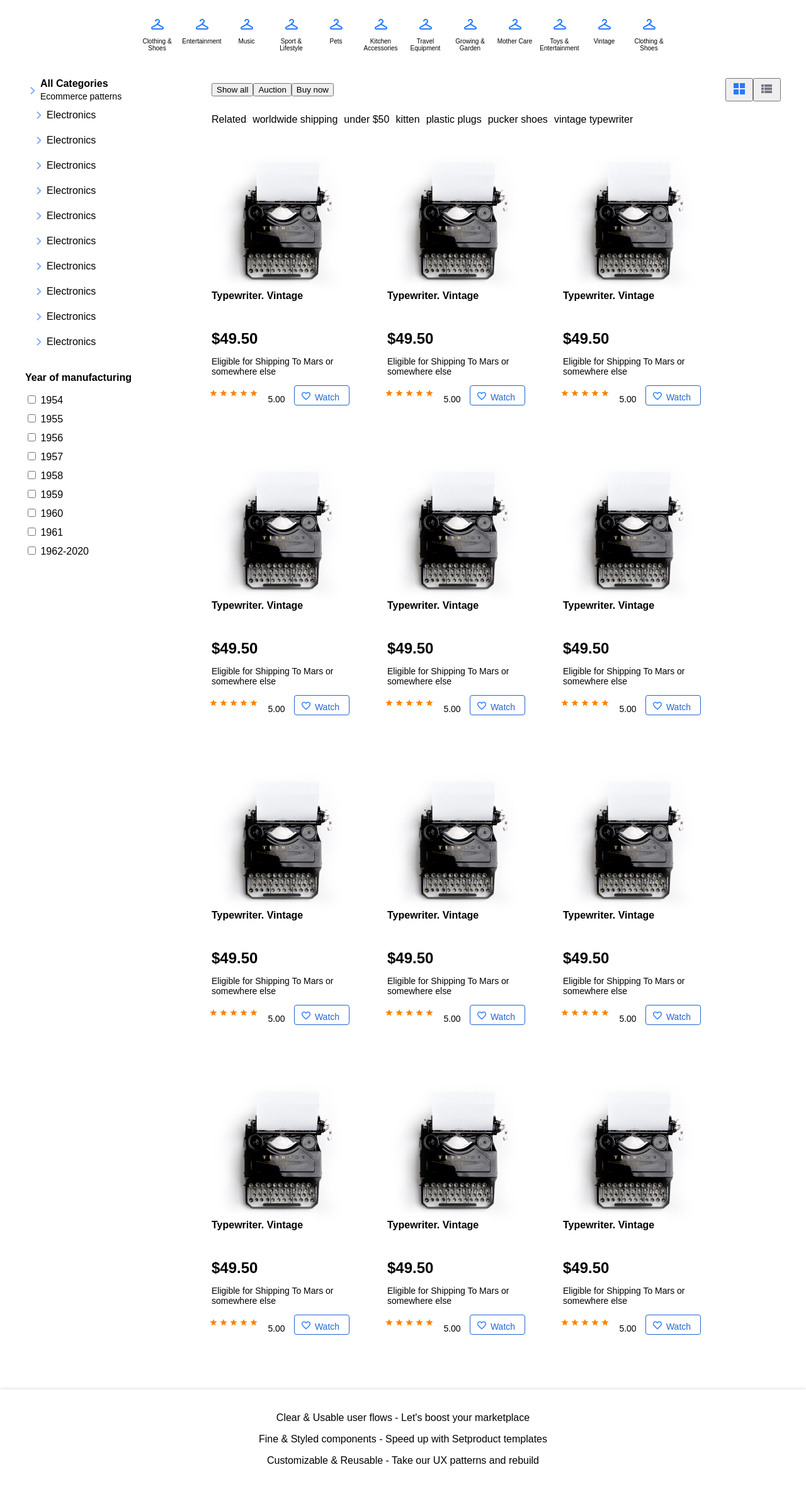
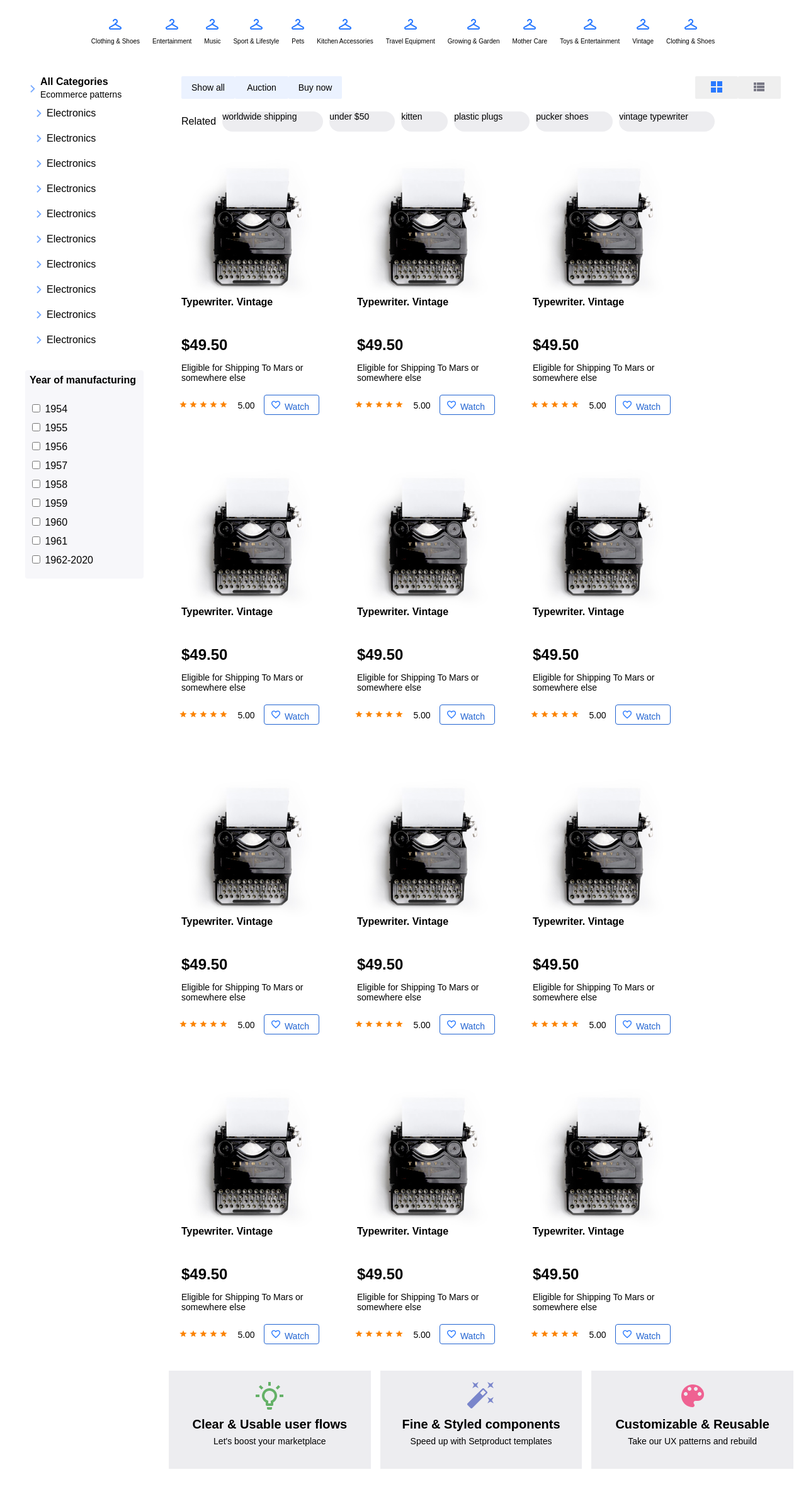
Before and after one commit to KristinaRiabova/Clothes_market, a plain HTML site: page index.html in a window 1280 px wide. Shown: the part 100-2465 px from the top of the page at 63% size. Drawn offline with Linux system fonts and the light colour scheme.

Commit message:
upd html css

```diff
--- a/index.html
+++ b/index.html
@@ -28,51 +28,51 @@
 
     </header>
     <div class="top-categories">
-        <div class="cat-clothes">
+        <div class="ca1-clothes">
             <img src="assets/hanger.png" alt="">
             <p>Clothing & Shoes</p>
         </div>
-        <div class="cat-clothes">
+        <div class="cat2-clothes">
             <img src="assets/hanger.png" alt="">
             <p>Entertainment</p>
         </div>
-        <div class="cat-clothes">
+        <div class="cat3-clothes">
             <img src="assets/hanger.png" alt="">
             <p>Music</p>
         </div>
-        <div class="cat-clothes">
+        <div class="cat4-clothes">
             <img src="assets/hanger.png" alt="">
             <p>Sport & Lifestyle</p>
         </div>
-        <div class="cat-clothes">
+        <div class="cat5-clothes">
             <img src="assets/hanger.png" alt="">
             <p>Pets</p>
         </div>
-        <div class="cat-clothes">
+        <div class="cat6-clothes">
             <img src="assets/hanger.png" alt="">
             <p>Kitchen Accessories</p>
         </div>
-        <div class="cat-clothes">
+        <div class="cat7-clothes">
             <img src="assets/hanger.png" alt="">
             <p>Travel Equipment</p>
         </div>
-        <div class="cat-clothes">
+        <div class="cat8-clothes">
             <img src="assets/hanger.png" alt="">
             <p>Growing & Garden</p>
         </div>
-        <div class="cat-clothes">
+        <div class="cat9-clothes">
             <img src="assets/hanger.png" alt="">
             <p>Mother Care</p>
         </div>
-        <div class="cat-clothes">
+        <div class="cat10-clothes">
             <img src="assets/hanger.png" alt="">
             <p>Toys & Entertainment</p>
         </div>
-        <div class="cat-clothes">
+        <div class="cat11-clothes">
             <img src="assets/hanger.png" alt="">
             <p>Vintage</p>
         </div>
-        <div class="cat-clothes">
+        <div class="cat12-clothes">
             <img src="assets/hanger.png" alt="">
             <p>Clothing & Shoes</p>
         </div>
@@ -81,7 +81,7 @@
         <aside>
             <div class="category-list">
                 <div class="all-cat">
-                <img src="assets/chevron_right.png"  class="img-sh-all">
+                    <img src="assets/chevron_right.png" class="img-sh-all">
                     <div class="all-text">
                         <h2>All Categories</h2>
 
@@ -91,51 +91,51 @@
                 <div class="cat-another">
                     <ul>
                         <div class="cat-sh">
-                        <img src="assets/chevron_right.png"  class="img-sh">
+                            <img src="assets/chevron_right.png" class="img-sh">
                             <li>Electronics</li>
                         </div>
                         <div class="cat-sh">
-                        <img src="assets/chevron_right.png"  class="img-sh">
+                            <img src="assets/chevron_right.png" class="img-sh">
                             <li>Electronics</li>
                         </div>
                         <div class="cat-sh">
-                        <img src="assets/chevron_right.png"  class="img-sh">
+                            <img src="assets/chevron_right.png" class="img-sh">
                             <li>Electronics</li>
                         </div>
                         <div class="cat-sh">
-                        <img src="assets/chevron_right.png"  class="img-sh">
+                            <img src="assets/chevron_right.png" class="img-sh">
                             <li>Electronics</li>
                         </div>
                         <div class="cat-sh">
-                        <img src="assets/chevron_right.png"  class="img-sh">
+                            <img src="assets/chevron_right.png" class="img-sh">
                             <li>Electronics</li>
                         </div>
                         <div class="cat-sh">
-                        <img src="assets/chevron_right.png"  class="img-sh">
+                            <img src="assets/chevron_right.png" class="img-sh">
                             <li>Electronics</li>
                         </div>
                         <div class="cat-sh">
-                        <img src="assets/chevron_right.png"  class="img-sh">
+                            <img src="assets/chevron_right.png" class="img-sh">
                             <li>Electronics</li>
                         </div>
                         <div class="cat-sh">
-                        <img src="assets/chevron_right.png"  class="img-sh">
+                            <img src="assets/chevron_right.png" class="img-sh">
                             <li>Electronics</li>
                         </div>
                         <div class="cat-sh">
-                        <img src="assets/chevron_right.png"  class="img-sh">
+                            <img src="assets/chevron_right.png" class="img-sh">
                             <li>Electronics</li>
                         </div>
                         <div class="cat-sh">
-                        <img src="assets/chevron_right.png"  class="img-sh">
+                            <img src="assets/chevron_right.png" class="img-sh">
                             <li>Electronics</li>
                         </div>
                     </ul>
                 </div>
             </div>
             <div class="filter">
-                <h2>Year of manufacturing</h2>
-                <ul>
+                <h2 class="year">Year of manufacturing</h2>
+                <ul class="years">
                     <li><input type="checkbox"> 1954</li>
                     <li><input type="checkbox"> 1955</li>
                     <li><input type="checkbox"> 1956</li>
@@ -158,18 +158,19 @@
                 <div class="but-img">
                     <button class="button-with-image">
                         <img src="assets/view-grid.png" alt="Icon"></button>
-                    <button class="but-with-image">
+                    <button class="button-with-image">
                         <img src="assets/view-list.png" alt="Icon"></button>
                 </div>
             </div>
             <div class="tags">
-                <span>Related</span>
-                <span>worldwide shipping</span>
-                <span>under $50</span>
-                <span>kitten</span>
-                <span>plastic plugs</span>
-                <span>pucker shoes</span>
-                <span>vintage typewriter</span>
+                <span class="related">Related</span>
+
+                <span class="tags1-style">worldwide shipping</span>
+                <span class="tags2-style">under $50</span>
+                <span class="tags3-style">kitten</span>
+                <span class="tags4-style">plastic plugs</span>
+                <span class="tags5-style">pucker shoes</span>
+                <span class="tags6-style">vintage typewriter</span>
             </div>
             <div class="product-grid">
                 <div class="product">
@@ -413,15 +414,33 @@
                     </div>
                 </div>
             </div>
+            <div class="footer-content">
+
+                    <div class="footer-1">
+                        <img class="img-footer" src="assets/lightbulb-on-outline.png" alt="">
+                        <h2>Clear & Usable user flows</h2>
+                        <p>Let's boost your marketplace</p>
+                    </div>
+
+
+                <div class="footer-2">
+                    <img class="img-footer" src="assets/auto-fix.png" alt="">
+                    <h2>Fine & Styled components</h2>
+                    <p>Speed up with Setproduct templates</p>
+                </div>
+                <div class="footer-3">
+                    <img class="img-footer" src="assets/palette.png" alt="">
+                    <h2>Customizable & Reusable</h2>
+                    <p>Take our UX patterns and rebuild</p>
+                </div>
+            </div>
+    </div>
+    </div>
     </main>
     </div>
-    <footer>
-        <div class="footer-content">
-            <p>Clear & Usable user flows - Let's boost your marketplace</p>
-            <p>Fine & Styled components - Speed up with Setproduct templates</p>
-            <p>Customizable & Reusable - Take our UX patterns and rebuild</p>
-        </div>
-    </footer>
+
+
+
 </body>
 
 </html>
--- a/styles.css
+++ b/styles.css
@@ -153,23 +153,20 @@ main {
     height: 32px;
     font-size: 14px;
     padding-left: 27px;
+    margin-top: 5px;
 
 
 }
 
-footer {
-    text-align: center;
-    padding: 20px;
-    background-color: #fff;
-    box-shadow: 0 -2px 4px rgba(0, 0, 0, 0.1);
-    margin-top: 20px;
-}
+
+
 .top-categories {
     display: flex;
-    padding: 0px 214px 0 214px;
+    justify-content: center;
     font-size: 10px;
     align-items: center;
     text-align: center;
+    gap: 20px;
 
 
 }
@@ -268,12 +265,12 @@ footer {
 }
 .heartbutton .heart{
     position: absolute;
-    margin-top: 3px;
+    margin-top: 7px;
     padding-left: 5px;
 }
 .star-img{
     display: flex;
-    margin-top: 4px;
+    margin-top: 12px;
     margin-left: -5px;
 }
 .points{
@@ -284,3 +281,166 @@ footer {
 .cat-clothes p{
     font-size: 10px;
 }
+.nav-button{
+    width: 104px;
+    height: 40px;
+    border-radius: 5px;
+    font-size: 20px;
+    border: 1px solid #2264d1;
+    background-color: #fff;
+}
+.nav{
+    gap: 15px;
+}
+.show button{
+    width: 85px;
+    height: 36px;
+    border: none;
+    background-color: #EBF2FF;
+    font-size: 14px;
+    border-radius: 2px;
+}
+.button-with-image{
+    width: 68px;
+    height: 36px;
+    border: none;
+    border-radius: 2px;
+}
+
+.tags1-style{
+    height: 32px;
+    background-color: #EDEDF0;
+    font-size: 14px;
+    border-radius: 99px;
+    width: 160px;
+
+}
+.tags2-style{
+    height: 32px;
+    background-color: #EDEDF0;
+    font-size: 14px;
+    border-radius: 99px;
+    width: 104px;
+}
+.tags3-style{
+    height: 32px;
+    background-color: #EDEDF0;
+    font-size: 14px;
+    border-radius: 99px;
+    width: 74px;
+}
+.tags4-style{
+    height: 32px;
+    background-color: #EDEDF0;
+    font-size: 14px;
+    border-radius: 99px;
+    width: 120px;
+}
+.tags5-style{
+    height: 32px;
+    background-color: #EDEDF0;
+    font-size: 14px;
+    border-radius: 99px;
+    width: 122px;
+}
+.tags6-style{
+    height: 32px;
+    background-color: #EDEDF0;
+    font-size: 14px;
+    border-radius: 99px;
+    width: 152px;
+}
+
+.filter{
+    background-color: #F7F7FA;
+    border-radius: 4px;
+}
+.year{
+    padding-top: 7px;
+    padding-left: 7px;
+}
+.years{
+    padding-top: 10px;
+    padding-left: 7px;
+    padding-bottom: 10px;
+}
+
+.footer-content{
+    display: flex;
+
+    gap: 15px;
+    align-items: center;
+    text-align: center;
+
+
+}
+
+
+.footer-blocks p{
+    display: flex;
+    width: 361px;
+
+    height: 156px;
+
+}
+
+.img-footer{
+    width: 80px;
+    height: 80px;
+
+
+
+}
+
+.footer-1{
+    width: 361px;
+    height: 156px;
+    background-color: #EDEDF0;
+
+}
+.footer-1 h2{
+    font-size: 20px;
+    display: flex;
+    justify-content: center;
+    margin-top: -10px;
+}
+.footer-2 h2{
+    font-size: 20px;
+    display: flex;
+    justify-content: center;
+    margin-top: -10px;
+}
+.footer-3 h2{
+    font-size: 20px;
+    display: flex;
+    justify-content: center;
+    margin-top: -10px;
+}
+.footer-2{
+    width: 361px;
+    height: 156px;
+    background-color: #EDEDF0;
+}
+.footer-3{
+    width: 361px;
+    height: 156px;
+    background-color: #EDEDF0;
+}
+.footer-1 p{
+    font-size: 14px;
+    display: flex;
+    justify-content: center;
+    margin-top: -10px;
+}
+.footer-2 p{
+    font-size: 14px;
+    display: flex;
+    justify-content: center;
+    margin-top: -10px;
+}
+.footer-3 p{
+    font-size: 14px;
+    display: flex;
+    justify-content: center;
+    margin-top: -10px;
+}
```
Also changed, not shown: assets/auto-fix.png (added), assets/lightbulb-on-outline.png (added), assets/palette.png (added). Lines whose indentation alone changed are shown as unchanged.
